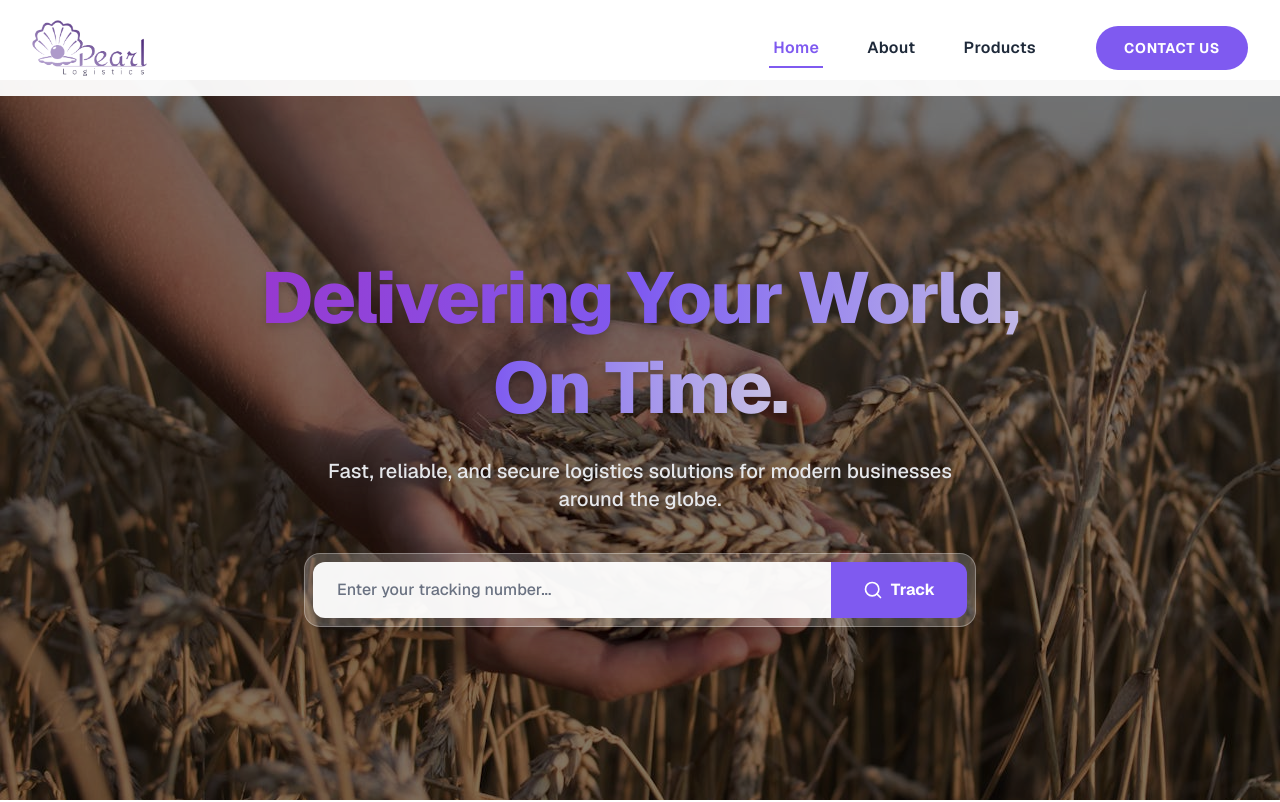
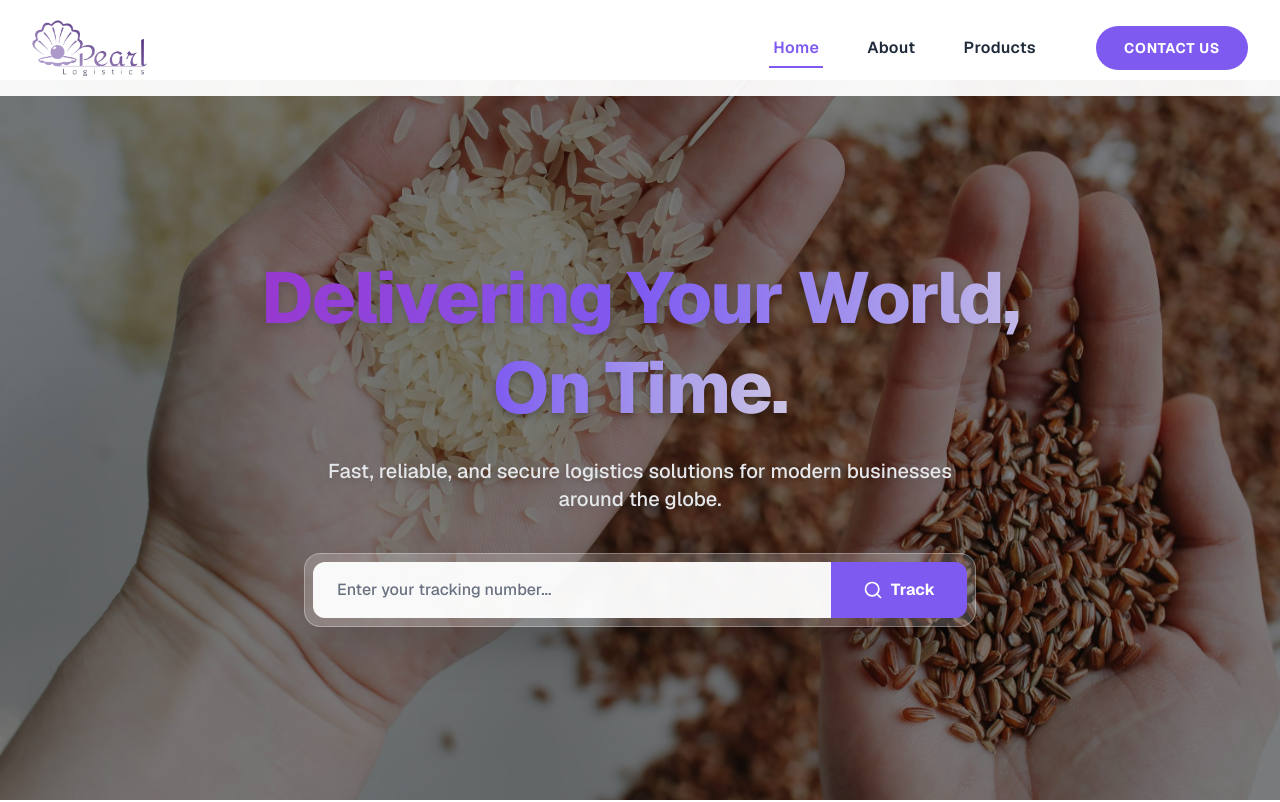
Before and after one commit to unnatrathod123/pearl_logistics, a Next.js app: page / in a window 1280 px wide. Shown: the top 802 px of the page. Built offline with nearby package versions, Linux system fonts and the light colour scheme.

Commit message:
feat: changes image in home page hero section

```diff
--- a/app/page.tsx
+++ b/app/page.tsx
@@ -10,7 +10,7 @@ export default function Home() {
         {/* Background image */}
         <div className="absolute inset-0 w-full h-full animate-fade-in">
           <Image
-            src="/wheat.jpg"
+            src="/grain_in_hand.jpg"
             alt="Golden wheat field representing our core agricultural commodities"
             fill
             className="object-cover brightness-[0.5] hover:scale-105 transition-transform duration-10000"
```
Also changed, not shown: public/grain_in_hand.jpg (added).
